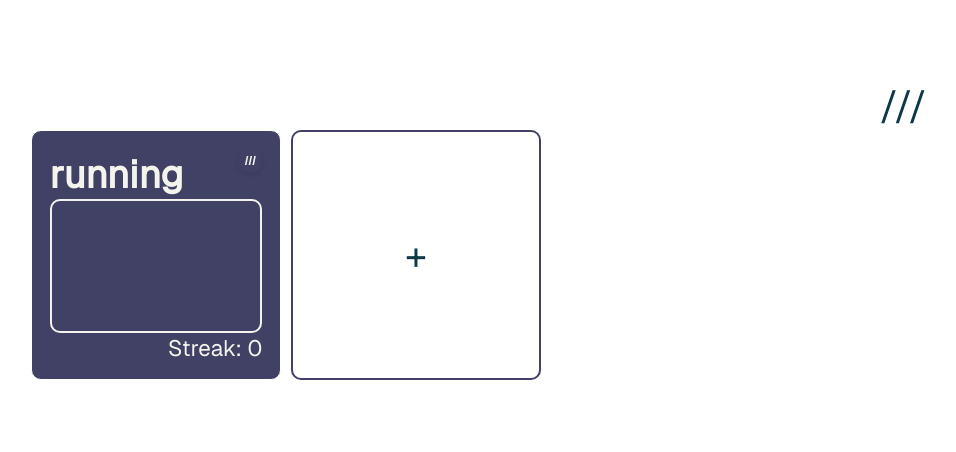
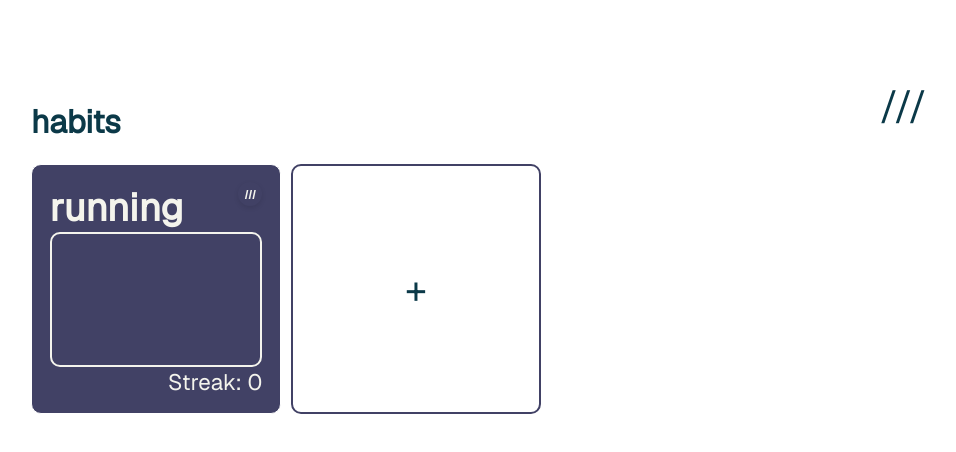
Before and after one commit to jckstllrd/habit-tracker, a React (Vite) app: page / in a window 1280 px wide. Shown: the top 452 px of the page, without its empty margins (161-1117 px from the left). Built offline with nearby package versions, Linux system fonts and the light colour scheme.

Commit message:
add habits header in the navbar

```diff
--- a/src/App.jsx
+++ b/src/App.jsx
@@ -27,6 +27,7 @@ export default function App() {
     <>
       <div className="app-container">
         <div className="nav-bar">
+          <h1 className="app-header">habits</h1>
           <div className="nav-menu">///</div>
         </div>
         <div className="grid-container">
--- a/src/styles/App.css
+++ b/src/styles/App.css
@@ -38,7 +38,7 @@ body {
 .nav-bar {
   grid-area: navbar;
   display: flex;
-  justify-content: flex-end;
+  justify-content: space-between;
 }
 
 .nav-menu {
```
